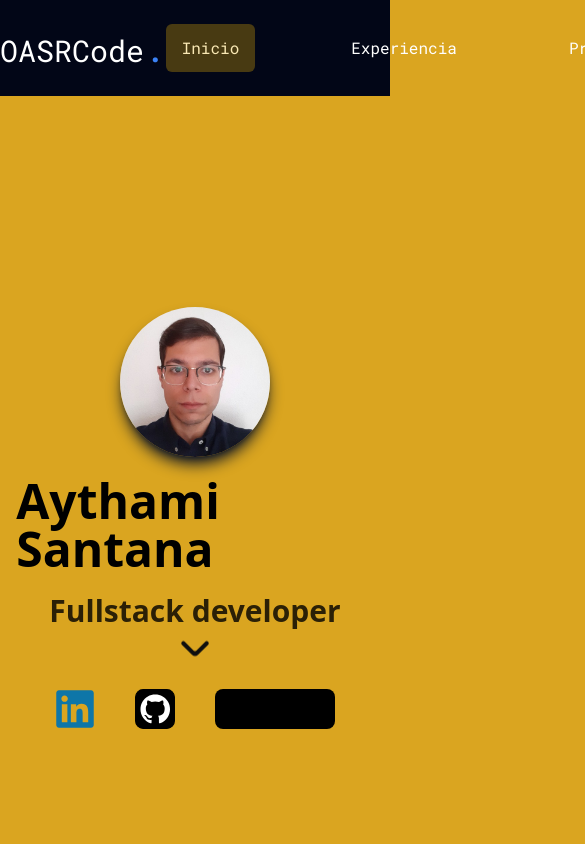
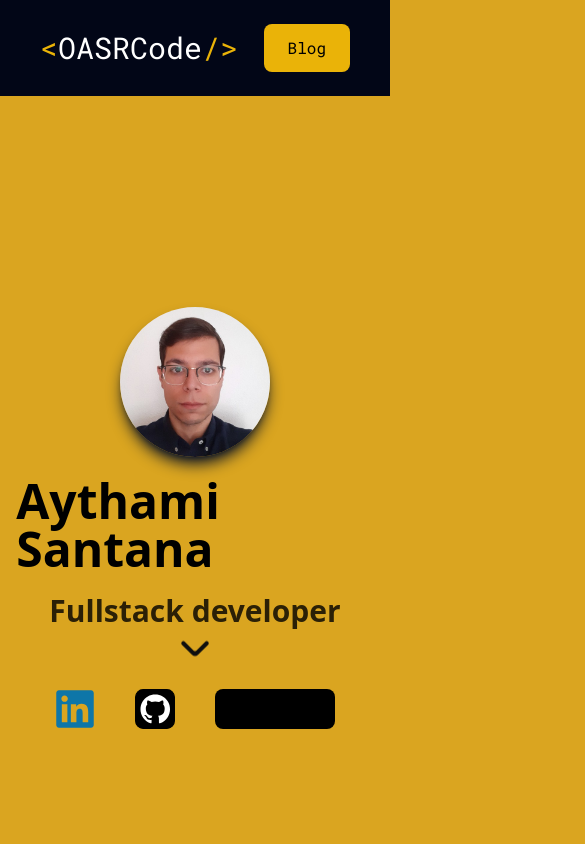
Before and after one commit to oasrcode/oasrcode-web, a Next.js app: page / in a window 390 px wide. Shown: the top 844 px of the page, 585 px wide, since content can reach past the window. Built offline with nearby package versions, Linux system fonts and the light colour scheme.

Commit message:
header changes

```diff
--- a/src/app/components/Header.tsx
+++ b/src/app/components/Header.tsx
@@ -4,6 +4,9 @@ import { MotionButtonHeader, MotionSpanHeaderHover } from "./motion/Motions";
 import { useState } from "react";
 
 export default function Header() {
+  const openTag = "<";
+  const closeTag = "/>";
+
   const tabs = [
     { label: "Inicio", href: "#home" },
     { label: "Experiencia", href: "#experience" },
@@ -16,10 +19,10 @@ export default function Header() {
   return (
     <header className="sticky z-50 flex items-center top-0 w-full h-24 bg-slate-950">
       <div className="flex flex-row items-center justify-between mx-auto w-full lg:w-3/5 backdrop:blur-lg text-white">
-        <p className="text-white text-3xl">
-          OASRCode<span className="text-4xl text-blue-500">.</span>
-        </p>
-        <ul className="flex flex-row items-center gap-20 mr-10">
+       <a href="/" className="text-white text-3xl ml-10 lg:ml-0 ">
+       <span className="text-yellow-500">{openTag}</span>OASRCode<span className="text-yellow-500">{closeTag}</span>
+        </a>
+        <ul className="hidden lg:flex flex-row items-center gap-20 mr-10">
           {tabs.map((tab, index) => (
             <MotionButtonHeader onHoverStart={() => setHovered(tab.label)} href={tab.href} key={index} className="group relative cursor-pointer hover:text-yellow-500 duration-200 px-4 py-3">
               {tab.label}
@@ -28,6 +31,7 @@ export default function Header() {
             </MotionButtonHeader>
           ))}
         </ul>
+        <a className="block lg:hidden bg-yellow-500 text-black mr-10 rounded-lg hover:bg-yellow-700 hover:text-yellow-100 duration-200 px-6 py-3"> Blog</a>
       </div>
     </header>
   );
```
